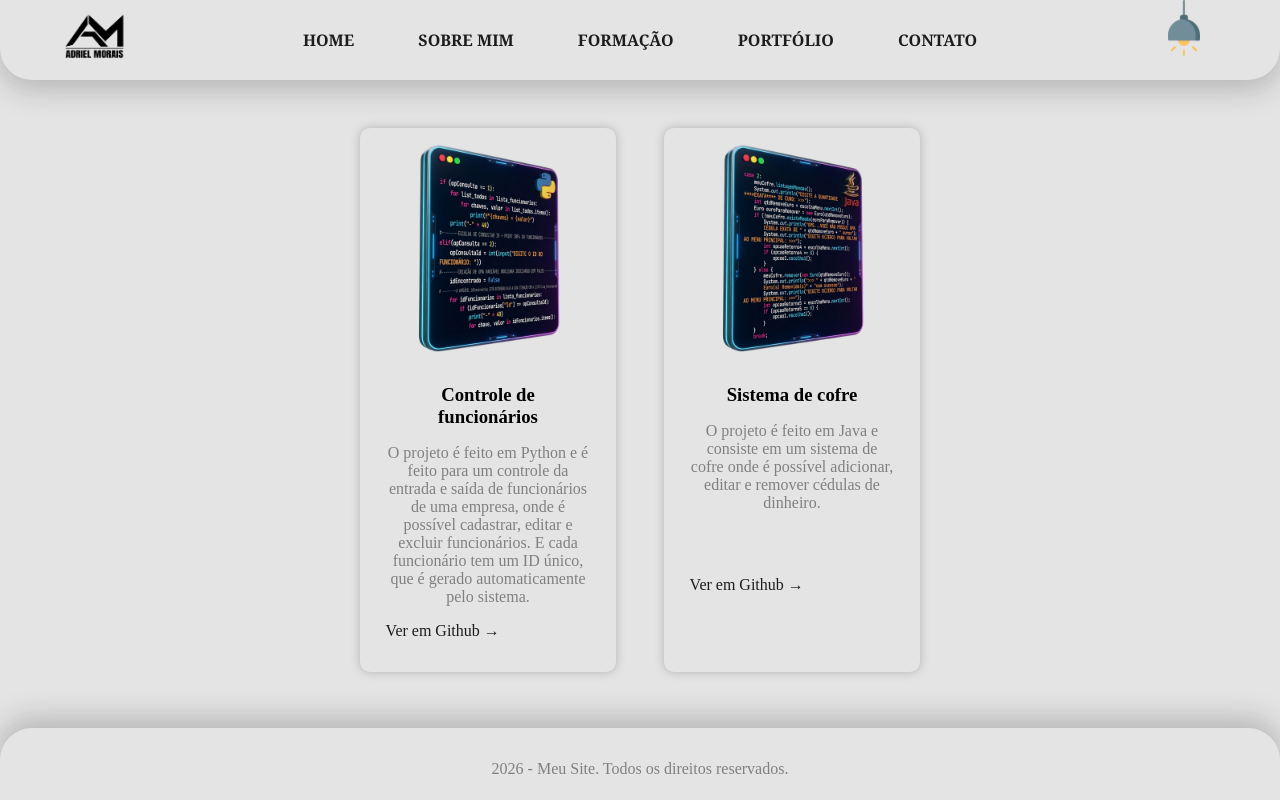
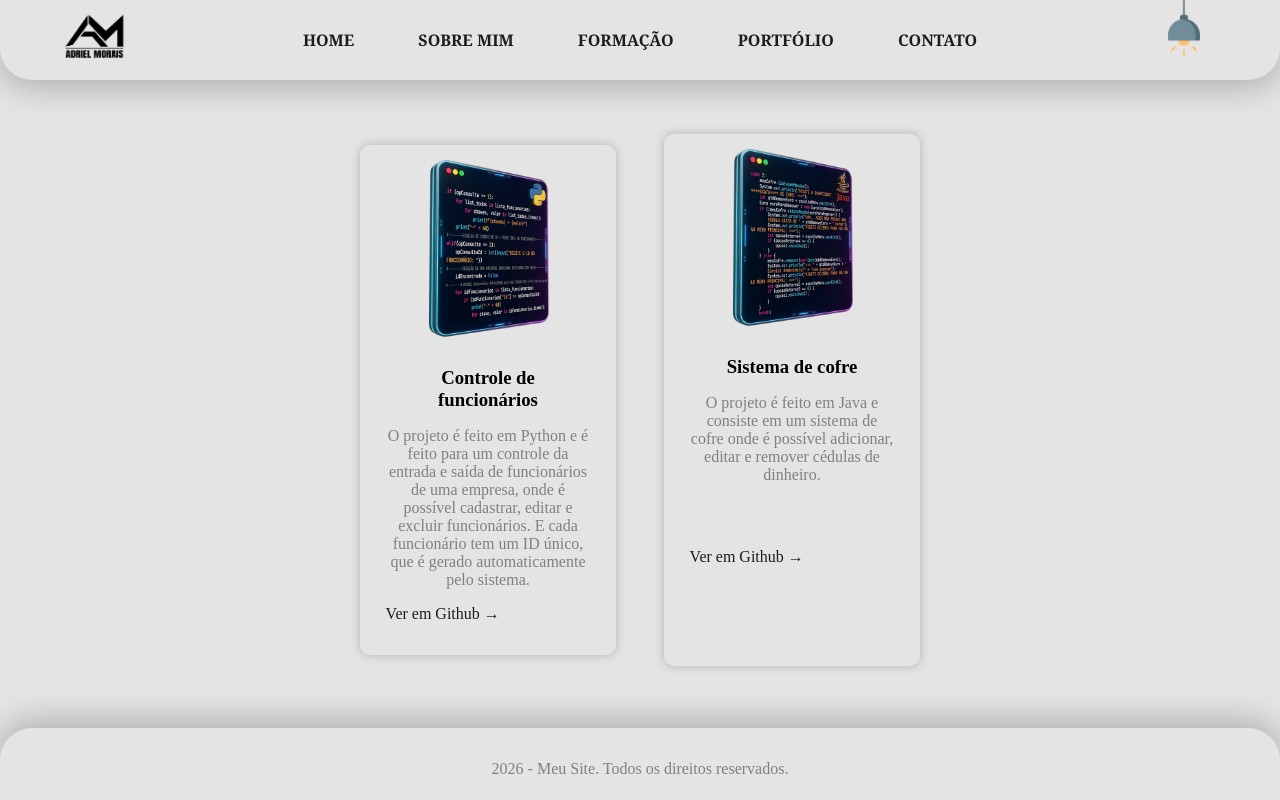
Before and after one commit to drielMorais/Meu-Site, a plain HTML site: page pages/portifolio.html in a window 1280 px wide. Drawn offline with Linux system fonts and the light colour scheme; a web font is replaced by a local one.

Commit message:
Update portifolio rp.css

```diff
--- a/css/portifolio rp.css
+++ b/css/portifolio rp.css
@@ -76,7 +76,7 @@ li a{
 }
 /*------------------IMAGEM DO CÓDIGO 1----------------*/
 .python{
-    width: 70%;
+    width: 60%;
     height: auto;
 }
 /*------------------DESCRIÇÃO DO CÓDIGO 1-------------*/
@@ -96,18 +96,19 @@ li a{
     flex-direction: column;
     align-items: center;
     width: 20%;
-    height: 68vh;
+    height: 66.5vh;
     margin: 0 0 0 3rem;
     border-radius: 10px;
     box-shadow: 0px 0px 10px rgba(28, 28, 28, 0.25);
 }
 /*------------------IMAGEM DO CÓDIGO 2-------------*/
 .java{
-    width: 70%;
+    width: 60%;
     height: auto;
 }
 .link2{
     display: flex;
+
     padding: 4rem 0 2.5rem 0;
     text-decoration: none;
     color: #1C1C1C;
```
